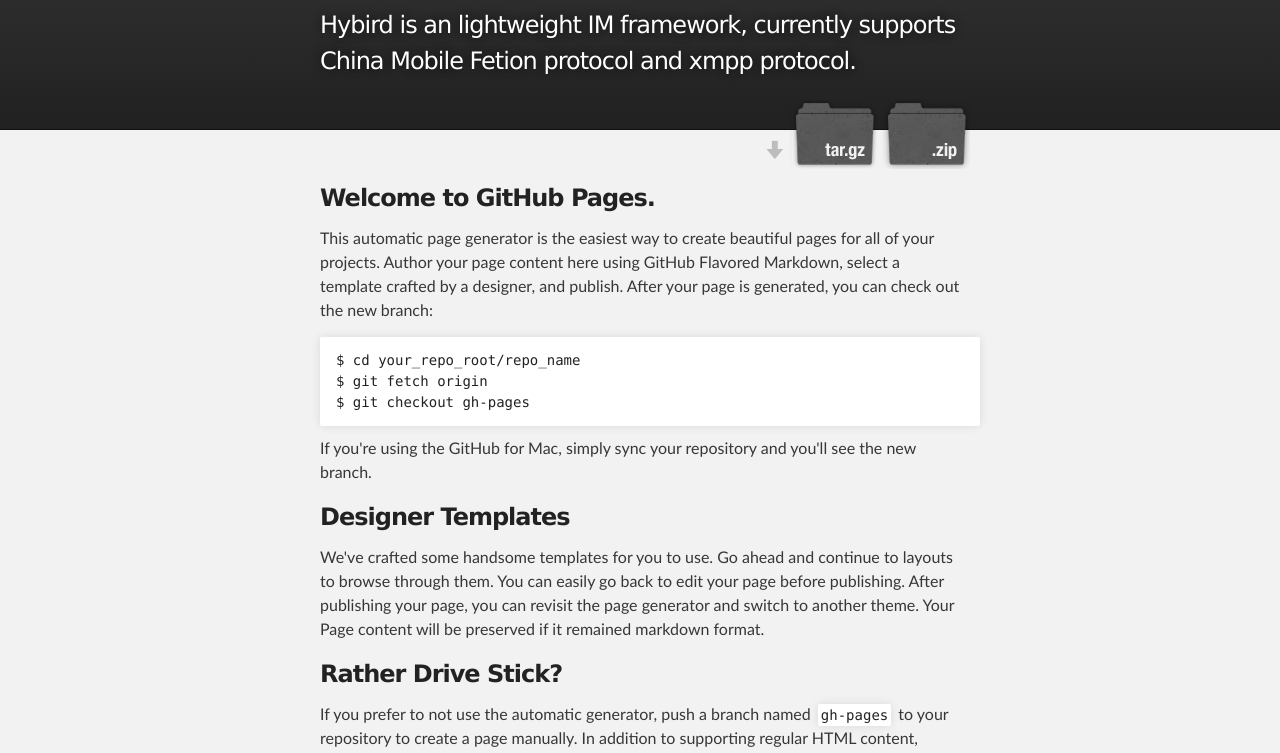
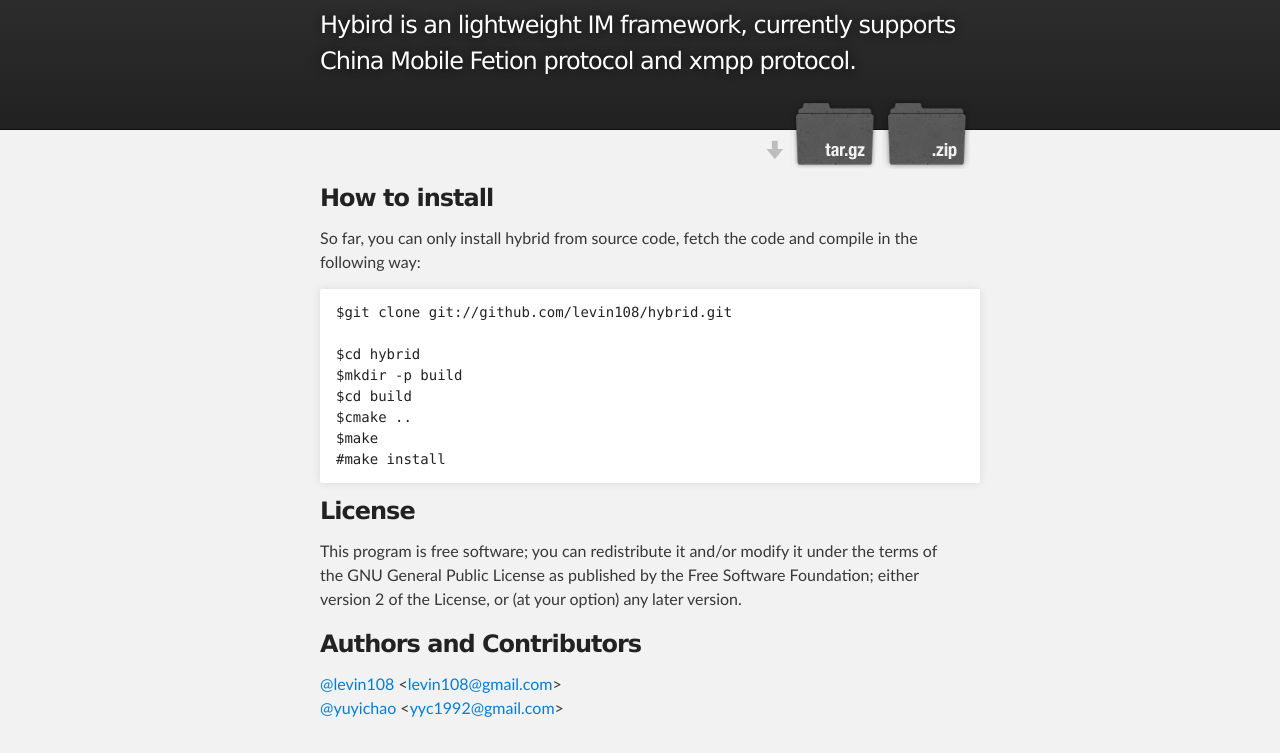
Before and after one commit to levin108/hybrid, a plain HTML site: page index.html in a window 1280 px wide. Shown: the part 116-869 px from the top of the page. Drawn offline with Linux system fonts and the light colour scheme.

Commit message:
patch page.patch

```diff
--- a/index.html
+++ b/index.html
@@ -31,32 +31,30 @@
     <!-- MAIN CONTENT -->
     <div id="main_content_wrap" class="outer">
       <section id="main_content" class="inner">
-        <h3>Welcome to GitHub Pages.</h3>
+        <h3>How to install</h3>
 
-<p>This automatic page generator is the easiest way to create beautiful pages for all of your projects. Author your page content here using GitHub Flavored Markdown, select a template crafted by a designer, and publish. After your page is generated, you can check out the new branch:</p>
+<p>So far, you can only install hybrid from source code, fetch the code and compile in the following way:</p>
 
-<pre><code>$ cd your_repo_root/repo_name
-$ git fetch origin
-$ git checkout gh-pages
+<pre><code>$git clone git://github.com/levin108/hybrid.git
+
+$cd hybrid
+$mkdir -p build
+$cd build
+$cmake ..
+$make
+#make install
 </code></pre>
 
-<p>If you're using the GitHub for Mac, simply sync your repository and you'll see the new branch.</p>
+<h3>License</h3>
 
-<h3>Designer Templates</h3>
-
-<p>We've crafted some handsome templates for you to use. Go ahead and continue to layouts to browse through them. You can easily go back to edit your page before publishing. After publishing your page, you can revisit the page generator and switch to another theme. Your Page content will be preserved if it remained markdown format.</p>
-
-<h3>Rather Drive Stick?</h3>
-
-<p>If you prefer to not use the automatic generator, push a branch named <code>gh-pages</code> to your repository to create a page manually. In addition to supporting regular HTML content, GitHub Pages support Jekyll, a simple, blog aware static site generator written by our own Tom Preston-Werner. Jekyll makes it easy to create site-wide headers and footers without having to copy them across every page. It also offers intelligent blog support and other advanced templating features.</p>
+<p>   This program is free software; you can redistribute it and/or modify it under the terms of the GNU General Public License as published by the Free Software Foundation; either version 2 of the License, or (at your option) any later version. </p>
 
 <h3>Authors and Contributors</h3>
 
-<p>@levin108 @yuyichao</p>
+<p><a href="http://github.com/levin108" class="mention-class">@levin108</a> &lt;<a href="mailto:levin108@gmail.com" class="mention-class">levin108@gmail.com</a>&gt; <br/>
 
-<h3>Support or Contact</h3>
+<a href="https://github.com/yuyichao" class="mention-class">@yuyichao</a> &lt;<a href="mailto:yyc1992@gmail.com" class="mention-class">yyc1992@gmail.com</a>&gt;</p>
 
-<p>Having trouble with Pages? Check out the documentation at <a href="http://help.github.com/pages">http://help.github.com/pages</a> or contact support@github.com and we’ll help you sort it out.</p>
       </section>
     </div>
 
```
